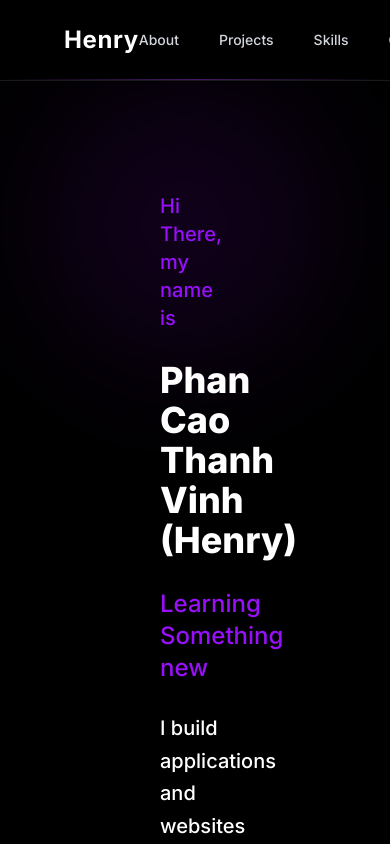
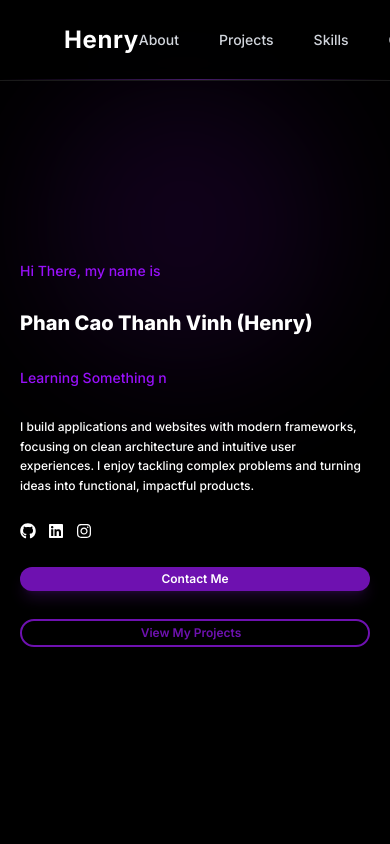
Before and after one commit to HenryPhan05/portfolio, a Next.js app: page / in a window 390 px wide. Shown: the top 844 px of the page. Built offline with nearby package versions, Linux system fonts and the light colour scheme.

Commit message:
updated Hero Section for mobile screen

```diff
--- a/app/page.tsx
+++ b/app/page.tsx
@@ -16,7 +16,12 @@ export default function Home() {
 
       <NavBar />
 
-      <main className="relative pt-28 px-10 ">
+      <main className="relative
+      pt-8 px-3
+      lg:pt-28 lg:px-10
+      md:pt-20 md:px-8
+      sm:pt-12 sm:px-5
+       ">
 
           <Hero />
 
--- a/app/pages/Hero.tsx
+++ b/app/pages/Hero.tsx
@@ -15,14 +15,19 @@
     return(
       <div
 
-      className="min-h-screen flex flex-1 flex-col gap-7 px-30 py-20">
+      className="min-h-screen flex flex-1 flex-col justify-center gap-7
+      px-2 py-3
+      xl:px-30 xl:py-20
+      lg:px-24 lg:py-18
+      md:px-12 md:py-14
+      sm:px-12 sm:py-8
+      ">
           <motion.h3
            initial={{opacity: 0, y:-50}}
       animate={{opacity: 1, y:0}}
       transition={{duration:0.3,ease: "backOut"}}
-            className="text-xl font-medium
-                      text-purple-600
-                      "
+            className="text-sm lg:text-2xl md:text-xl sm:text-sm
+            font-medium text-purple-600"
           >
             Hi There, my name is
           </motion.h3>
@@ -31,7 +36,9 @@
           initial={{opacity:0, y: -50}}
           animate={{opacity: 1, y:0}}
           transition={{delay:0.2,duration:0.3, ease:"backOut"}}
-          className="text-4xl font-extrabold text-shadow-white">Phan Cao Thanh Vinh (Henry)
+          className="
+          text-xl lg:text-4xl md:text-2xl
+           font-extrabold text-shadow-white">Phan Cao Thanh Vinh (Henry)
           </motion.h1>
           <motion.div
           initial={{opacity:0, y:-50}}
@@ -47,19 +54,25 @@
         ]}
         speed={30}
         repeat={Infinity}
-        className=" text-2xl font-medium text-purple-600"/>
+        className="text-sm lg:text-2xl md:text-xl sm:text-sm
+        font-medium text-purple-600"/>
         </motion.div>
 
         <motion.p
         initial={{opacity: 0, y:-50}}
         animate={{opacity:1, y:0}}
         transition={{delay:0.6, duration:0.3, ease:"backOut"}}
-         className="text-white font-medium text-xl max-w-5xl leading-relaxed space-y-2">
+         className="text-white font-medium
+         text-xs max-w-sm
+         lg:text-xl lg:max-w-5xl
+         md:text-sm md:max-w-4xl
+         sm:text-xs sm:max-w-3xl
+         leading-relaxed space-y-2">
     I build applications and websites with modern frameworks, focusing on clean architecture and intuitive user experiences.
     I enjoy tackling complex problems and turning ideas into functional, impactful products.
   </motion.p>
   {/**social icons */}
-    <div className=" flex flex-row gap-5">
+    <div className=" flex flex-row gap-3">
       {socialLinks.map((item :SocialIcons ,index) =>{
         const Icon = item.icon;
         return(
@@ -71,13 +84,13 @@
           href={item.href}
           target="_blank"
           rel="noopener noreferrer">
-          <Icon className="cursor-pointer transition-all duration-300 hover:text-purple-500 hover:-translate-y-2" size={30}/>
+          <Icon className="cursor-pointer transition-all duration-300 hover:text-purple-500 hover:-translate-y-2 lg:text-3xl md:text-2xl sm:text-xl"/>
           </motion.a>
         )
   })}
     </div>
     {/**button */}
-    <div className="flex flex-row gap-7">
+    <div className="flex lg:flex-row flex-col gap-7">
       <motion.button
       initial={{ opacity: 0, y: -20 }}
       animate={{ opacity: 1, y: 0 }}
@@ -102,8 +115,12 @@
         ease: "easeOut",
       }}
       className="
-        text-xl font-semibold
-      bg-purple-800 px-5 py-3
+        text-xs px-2 py-1
+        lg:text-xl lg:px-5 lg:py-3
+        md:text-sm md:px-3 md:py-2
+        sm:text-xs sm:px-2 sm:py-1
+        font-semibold
+      bg-purple-800
       rounded-full cursor-pointer
       hover:opacity-90
       shadow-lg shadow-purple-900/30
@@ -131,11 +148,15 @@
            }}
         className="
           group
-          text-xl font-semibold
+          text-xs px-2 py-1
+          lg:text-xl lg:px-5 lg:py-0
+          md:text-sm md:px-3 md:py-2
+        sm:text-xs sm:px-2 sm:py-1
+          font-semibold
           border-2 border-purple-800 text-purple-800
-          px-5 py-3 rounded-full
+         rounded-full
           cursor-pointer
-          flex items-center gap-2
+          flex items-center justify-center gap-2
           overflow-hidden
         "
       >
```
